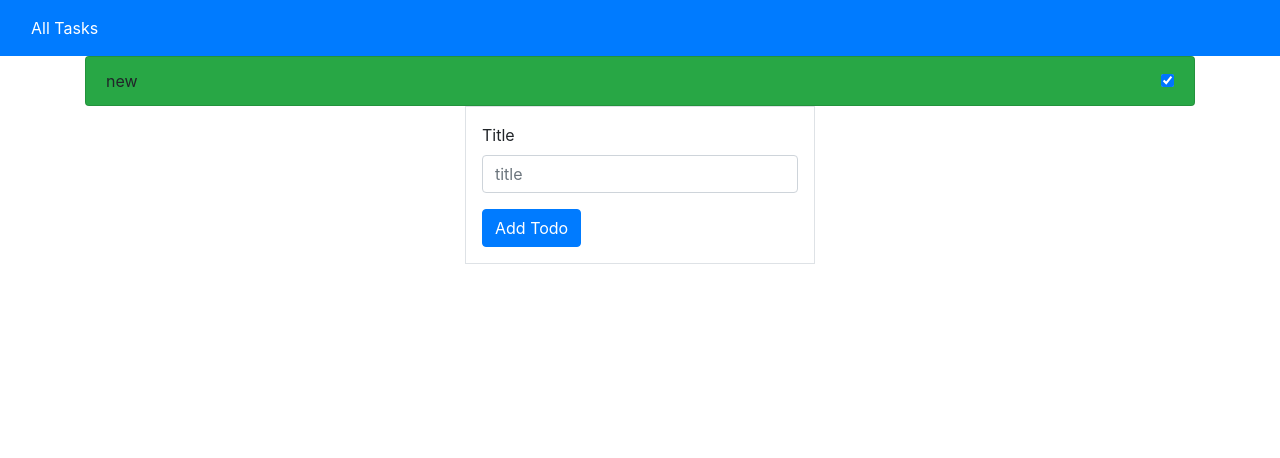
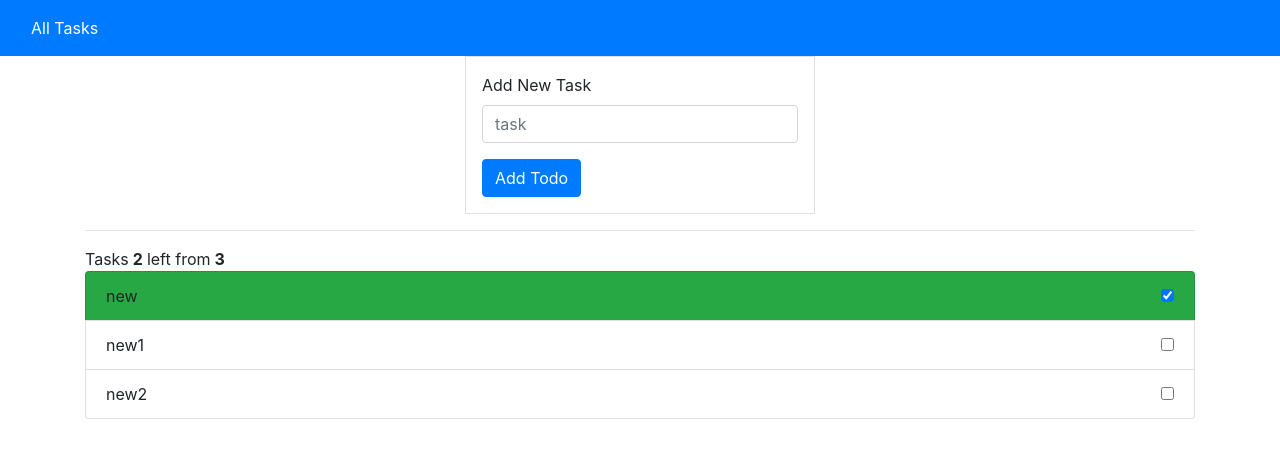
Before and after one commit to gurdeep4git/Todo-app-react, a React (Create React App) app: page / in a window 1280 px wide. Shown: the top 458 px of the page. Built offline with nearby package versions, Linux system fonts and the light colour scheme.

Commit message:
Tasks count module added

```diff
--- a/src/App.js
+++ b/src/App.js
@@ -8,9 +8,41 @@ import Header from "./components/Header/Header";
 import AddTodo from "./containers/AddTodo/AddTodo";
 import ListTodo from "./containers/ListTodo/ListTodo";
 
+//import { MasterLocalStorage } from "./Storage/LocalStorage/LocalStorage";
+
 class App extends Component {
+    componentWillMount() {
+        this.loadTasks();
+    }
+
     state = {
-        tasks: [{ id: 1, title: "new", status: 1 }]
+        tasks: [
+            { id: 1, title: "new", status: 1 },
+            { id: 2, title: "new1", status: 0 },
+            { id: 3, title: "new2", status: 0 }
+        ],
+        remainingTasksCount: 0,
+        totalTaskCount: 0
+    };
+
+    loadTasks = () => {
+        //     if (localStorage.getItem("lsState") === null) {
+        //         this.setState({ tasks: [] });
+        //     } else {
+        //         const currState = JSON.parse(localStorage.getItem("lsState"));
+        //         this.setState({ tasks: currState.tasks });
+        //     }
+
+        this.updateRemainingTasksCount();
+    };
+
+    updateRemainingTasksCount = () => {
+        const remainingTasks = this.state.tasks.filter(task => {
+            return task.status === 0;
+        });
+        const remainingTasksCount = remainingTasks.length;
+        const totalTaskCount = this.state.tasks.length;
+        this.setState({ remainingTasksCount, totalTaskCount });
     };
 
     deleteTaskHandler = id => {
@@ -24,16 +56,20 @@ class App extends Component {
         let Updatedtasks = [...this.state.tasks];
         Updatedtasks.push(task);
         this.setState({ tasks: Updatedtasks });
+        this.updateRemainingTasksCount();
+        //localStorage.setItem("lsState", JSON.stringify(this.state));
     };
 
-    changeStatusHandler = id => {
+    changeStatusHandler = (e, id) => {
         let Updatedtasks = [...this.state.tasks];
         this.state.tasks.forEach(task => {
             if (task.id === id) {
-                task.status = 1;
+                if (e.target.checked) task.status = 1;
+                else task.status = 0;
             }
         });
         this.setState({ tasks: Updatedtasks });
+        this.updateRemainingTasksCount();
     };
 
     render() {
@@ -41,12 +77,25 @@ class App extends Component {
             <Fragment>
                 <Header />
                 <Container>
-                    <ListTodo
-                        tasks={this.state.tasks}
-                        deleteTask={this.deleteTaskHandler}
-                        statusChange={this.changeStatusHandler}
-                    />
                     <AddTodo addTodo={this.addTaskHandler} />
+                    <hr />
+                    <div>
+                        Tasks
+                        <strong className="mx-1">
+                            {this.state.remainingTasksCount}
+                        </strong>
+                        left from
+                        <strong className="ml-1">
+                            {this.state.totalTaskCount}
+                        </strong>
+                    </div>
+                    {this.state.tasks.length ? (
+                        <ListTodo
+                            tasks={this.state.tasks}
+                            deleteTask={this.deleteTaskHandler}
+                            statusChange={this.changeStatusHandler}
+                        />
+                    ) : null}
                 </Container>
             </Fragment>
         );
--- /dev/null
+++ b/src/Storage/LocalStorage/LocalStorage.js
@@ -0,0 +1,5 @@
+export class MasterLocalStorage {
+    loadTasks = () => {};
+
+    addTask = currState => {};
+}
--- a/src/components/Header/Header.js
+++ b/src/components/Header/Header.js
@@ -1,7 +1,7 @@
 import React from "react";
 import { Container, Row, Col } from "react-bootstrap";
 
-const Header = props => {
+const Header = () => {
     return (
         <header className="p-3 bg-primary text-white">
             <Container fluid>
--- a/src/components/Task/Task.js
+++ b/src/components/Task/Task.js
@@ -22,7 +22,7 @@ const Task = props => {
                         <input
                             type="checkbox"
                             value={task.status}
-                            onChange={() => props.statusChange(task.id)}
+                            onChange={e => props.statusChange(e, task.id)}
                             checked={Boolean(task.status)}
                         />
                     </div>
--- a/src/containers/AddTodo/AddTodo.js
+++ b/src/containers/AddTodo/AddTodo.js
@@ -11,14 +11,18 @@ class AddTodo extends Component {
         status: null
     };
 
+    formSubmitHandler = e => {
+        e.preventDefault();
+    };
+
     handleChange = e => {
         const item = new ItemModel();
-        item.id = generateId();
+        item.Id = generateId();
         item.Status = 0;
         item.Title = e.target.value;
 
         this.setState({
-            id: item.id,
+            id: item.Id,
             title: item.Title,
             status: item.Status
         });
@@ -37,12 +41,15 @@ class AddTodo extends Component {
         return (
             <Row>
                 <Col md={{ span: 4, offset: 4 }}>
-                    <Form className="border p-3">
+                    <Form
+                        onSubmit={this.formSubmitHandler}
+                        className="border p-3"
+                    >
                         <Form.Group controlId="exampleForm.ControlInput1">
-                            <Form.Label>Title</Form.Label>
+                            <Form.Label>Add New Task</Form.Label>
                             <Form.Control
                                 type="text"
-                                placeholder="title"
+                                placeholder="task"
                                 onChange={this.handleChange}
                                 value={this.state.title}
                             />
--- a/src/models/ItemModel/ItemModel.js
+++ b/src/models/ItemModel/ItemModel.js
@@ -1,5 +1,5 @@
 export class ItemModel {
-    id;
+    Id;
     Title;
     Status;
 }
```
